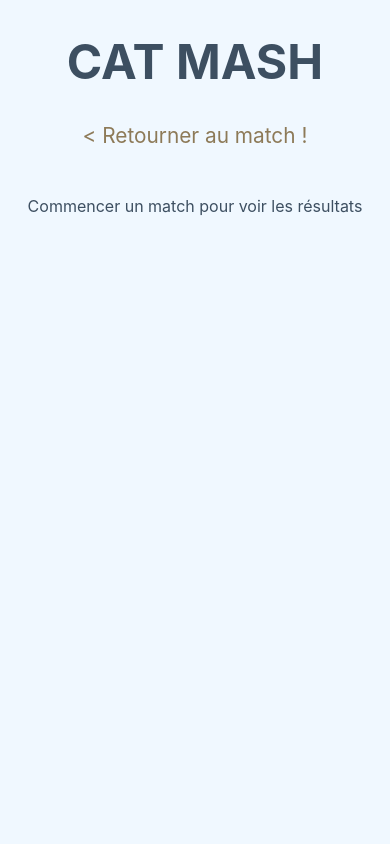
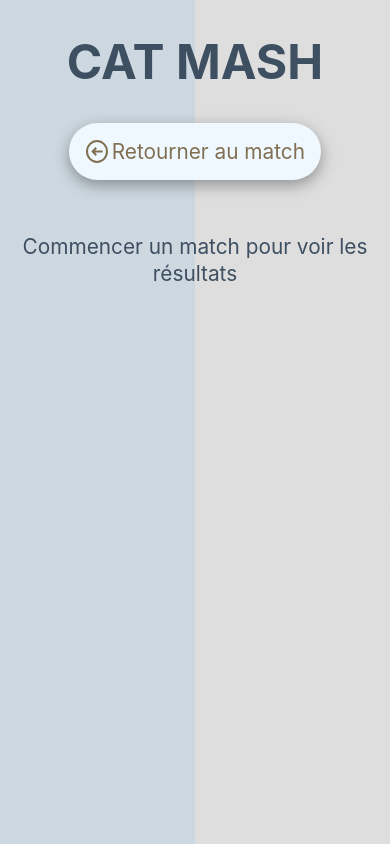
Before and after one commit to sebmosa/catmash-ts-react-rtk, a React (Vite) app: page /results in a window 390 px wide. Built offline with nearby package versions, Linux system fonts and the light colour scheme.

Commit message:
enhance UX on mobile device

```diff
--- a/src/components/ResultButton/ResultButton.module.css
+++ b/src/components/ResultButton/ResultButton.module.css
@@ -1,11 +1,9 @@
-.container {
+.result {
   display: flex;
   justify-content: center;
 }
 
 .link {
-  position: absolute;
-  bottom: 0;
   width: 300px;
   padding: 1.5rem 1.5rem 2rem 1.5rem;
   text-align: center;
@@ -16,13 +14,6 @@
   text-decoration: none;
   font-size: 1.3rem;
   box-shadow: rgba(0, 0, 0, 0.35) 0px 5px 15px;
-}
-
-@media (min-width: 768px) {
-  .link {
-    width: 720px;
-    transform: translateY(2rem);
-  }
 }
 
 .link:hover {
@@ -36,3 +27,10 @@
   top: 1rem;
   color: #3d4f61;
 }
+
+@media (min-width: 768px) {
+  .link {
+    width: 720px;
+    transform: translateY(3.3rem);
+  }
+}
--- a/src/components/ResultButton/ResultButton.tsx
+++ b/src/components/ResultButton/ResultButton.tsx
@@ -7,11 +7,11 @@ interface Counter {
 
 export const ResultButton = ({ counter }: Counter) => {
   return (
-    <div className={styles.container}>
+    <section className={styles.result}>
       <Link className={styles.link} to="results">
         Voir les plus beaux chats
-        <div className={styles.counter}>{counter} Votes</div>
+        <p className={styles.counter}>{counter} Votes</p>
       </Link>
-    </div>
+    </section>
   )
 }
--- a/src/components/ScoreTable/ScoreTable.module.css
+++ b/src/components/ScoreTable/ScoreTable.module.css
@@ -4,6 +4,9 @@
   border: 1px solid hsl(0, 0%, 87%);
   overflow-y: scroll;
   overflow-x: auto;
+  margin-left: auto;
+  margin-right: auto;
+  margin-bottom: 3rem;
 }
 
 .table {
@@ -11,12 +14,6 @@
   font-size: 1rem;
   width: 360px;
   box-shadow: rgba(0, 0, 0, 0.35) 0px 5px 15px;
-}
-
-@media (min-width: 768px) {
-  .table {
-    width: 720px;
-  }
 }
 
 .table thead tr {
@@ -39,6 +36,7 @@
 
 .table td img {
   height: 4rem;
+  max-width: 4rem;
 }
 
 .table tbody tr {
@@ -64,3 +62,9 @@
   bottom: 0;
   height: 1rem;
 }
+
+@media (min-width: 768px) {
+  .table {
+    width: 720px;
+  }
+}
--- a/src/features/catmash/Catmash.module.css
+++ b/src/features/catmash/Catmash.module.css
@@ -1,7 +1,12 @@
+.reset {
+  display: flex;
+  justify-content: center;
+}
+
 .container {
   display: flex;
-  height: 100vh;
   cursor: pointer;
+  height: 30vh;
 }
 
 .left {
@@ -9,7 +14,6 @@
   flex: 1;
   align-items: center;
   justify-content: center;
-  background-color: hsl(206, 23%, 84%);
   height: 100%;
 }
 
@@ -18,20 +22,17 @@
   flex: 1;
   align-items: center;
   justify-content: center;
-  background-color: hsl(0, 0%, 87%);
   height: 100%;
 }
 
-.middle {
-  position: absolute;
-  top: 30%;
-  left: 50%;
-  transform: translate(-50%, -50%);
-  cursor: pointer;
-}
-
 @media (min-width: 768px) {
-    .middle {
-        top: 50%;
+  .reset {
+    position: absolute;
+    left: 0;
+    right: 0;
+    top: 50%;
+  }
+    .container {
+        height: 60vh;
     }
 }
--- a/src/features/catmash/Catmash.tsx
+++ b/src/features/catmash/Catmash.tsx
@@ -33,27 +33,27 @@ export const Catmash = () => {
 
   return (
     <>
-      <div className={styles.container}>
-        <div
+      <section className={styles.reset}>
+        <ResetButton onclick={() => dispatch(reseted())} />
+      </section>
+      <section className={styles.container}>
+        <aside
           className={styles.left}
           onClick={() => {
             handleClick(first)
           }}
         >
           <CatCard image={first.url} alt={first.id} />
-        </div>
-        <div className={styles.middle}>
-          <ResetButton onclick={() => dispatch(reseted())} />
-        </div>
-        <div
+        </aside>
+        <aside
           className={styles.right}
           onClick={() => {
             handleClick(second)
           }}
         >
           <CatCard image={second.url} alt={second.id} />
-        </div>
-      </div>
+        </aside>
+      </section>
       <ResultButton counter={winners.counter} />
     </>
   )
--- a/src/features/catmash/Result.tsx
+++ b/src/features/catmash/Result.tsx
@@ -20,7 +20,7 @@ export const Result = () => {
   return (
     <>
       {isEmpty ? (
-        <p className="info">Commencer un match pour voir les résultats</p>
+        <p className="notice">Commencer un match pour voir les résultats</p>
       ) : (
         <ScoreTable competitors={winners} max={maxScore} />
       )}
--- a/src/index.css
+++ b/src/index.css
@@ -6,20 +6,22 @@ body {
   -webkit-font-smoothing: antialiased;
   -moz-osx-font-smoothing: grayscale;
   color: #3d4f61;
-  background-color: aliceblue;
+  background-color: white;
   overflow: hidden;
   position: relative;
+  /* max-height: 100svh; */
 }
 
-code {
-  font-family: source-code-pro, Menlo, Monaco, Consolas, "Courier New",
-    monospace;
+.main {
+  display: flex;
+    flex-direction: column;
+    justify-content: space-between;
+    height: 100svh;
+    background: linear-gradient(to right, hsl(206, 23%, 84%), hsl(206, 23%, 84%) 50%, hsl(0, 0%, 87%) 50%, hsl(0, 0%, 87%));
 }
 
-.App .title {
-  position: absolute;
-  left: 0;
-  right: 0;
+.Result .main {
+  align-items: center;
 }
 
 .title {
@@ -28,29 +30,33 @@ code {
 }
 
 .notice {
-  position: absolute;
-  left: 0;
-  right: 0;
-  top: 6rem;
   text-align: center;
   font-size: 1.3rem;
   line-height: 1.7rem;
+  flex: 1;
 }
 
 .notice-next {
   display: block;
 }
 
-.Result .container {
+.result {
   display: flex;
   flex-direction: column;
   align-items: center;
 }
 
 .backlink {
-  text-align: center;
-  text-decoration: none;
-  color: hsl(38, 23%, 45%);
+  display: flex;
+  justify-content: space-between;
+  width: 220px;
   font-size: 1.3rem;
   margin-bottom: 2rem;
+  padding: 1rem;
+  background-color: hsl(208, 100%, 97%);
+  color: hsl(38, 23%, 41%);
+  text-decoration: none;
+  box-shadow: rgba(0, 0, 0, 0.35) 0px 5px 15px;
+  border-radius: 2rem;
+  cursor: pointer;
 }
--- a/src/pages/Results.tsx
+++ b/src/pages/Results.tsx
@@ -1,17 +1,17 @@
 import { Link } from "react-router-dom"
 import { Result } from "../features/catmash/Result"
+import ArrowLeft from "../assets/svg/arrow-left.svg"
 
 export const Results = () => {
   return (
     <div className="Result">
       <main className="main">
         <h1 className="title">CAT MASH</h1>
-        <section className="container">
-          <Link className="backlink" to="/">
-            {`< Retourner au match !`}
-          </Link>
-          <Result />
-        </section>
+        <Link className="backlink" to="/">
+          <img src={ArrowLeft} alt="back to app page" />
+          {`Retourner au match`}
+        </Link>
+        <Result />
       </main>
     </div>
   )
```
Also changed, not shown: src/assets/svg/arrow-left.svg (added).
